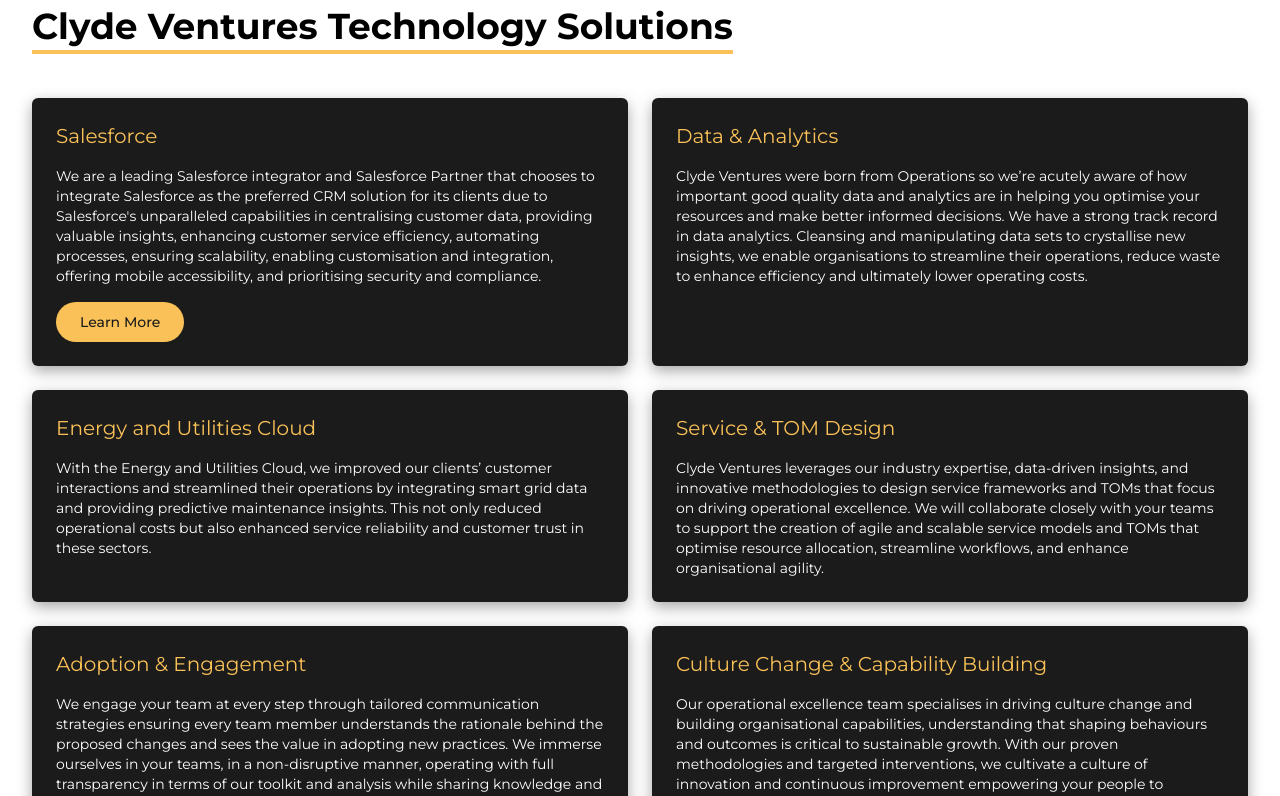
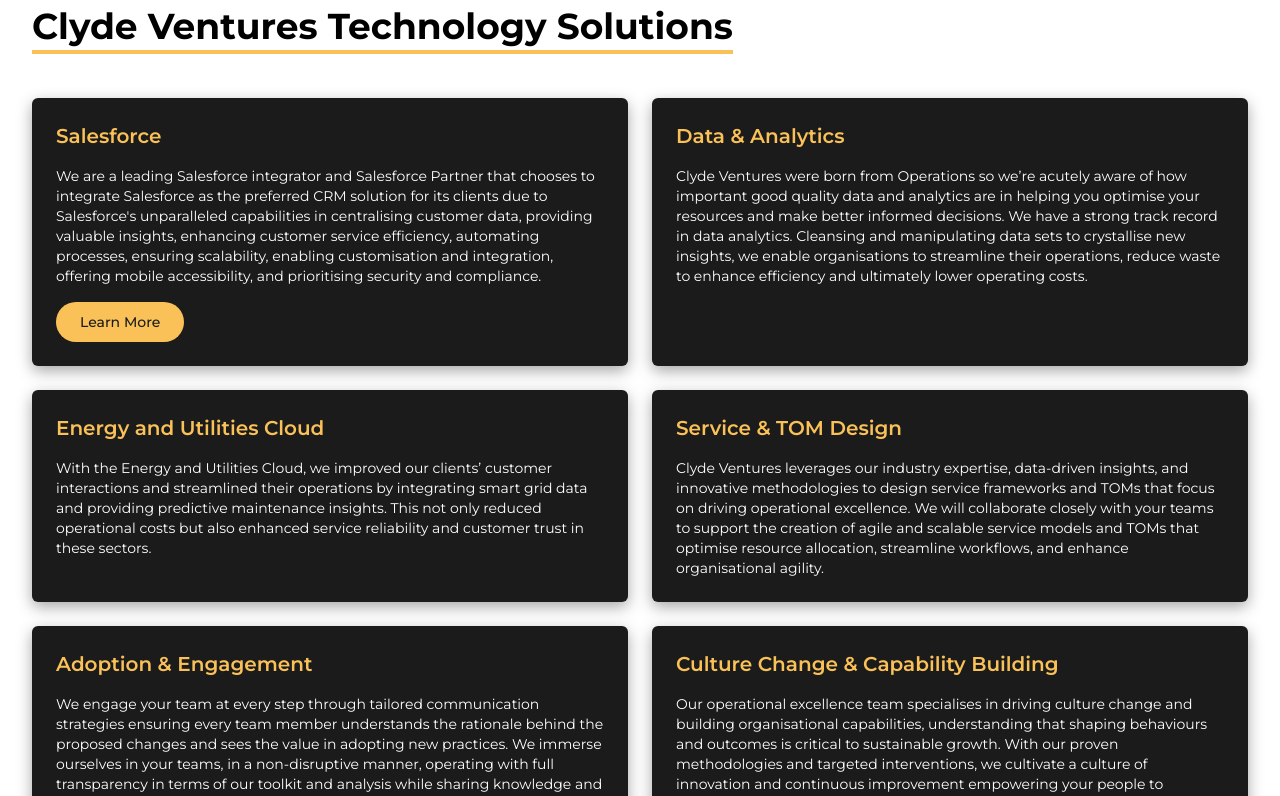
Before and after one commit to luke-meadows/clyde-ventures-2024, a Next.js app: page /sectors/technology in a window 1280 px wide. Shown: the part 1200-1996 px from the top of the page. Built offline with nearby package versions, Linux system fonts and the light colour scheme.

Commit message:
font-changes

```diff
--- a/components/SectorSolutionsGrid.js
+++ b/components/SectorSolutionsGrid.js
@@ -398,7 +398,7 @@
           >
             <div className="card-top flex justify-between pb-4">
               <div className="card-top-left flex gap-4 items-center">
-                <h3 className="font-normal text-xl text-primary-orange">
+                <h3 className="font-semibold text-xl text-primary-orange">
                   {card.title}
                 </h3>
               </div>
--- a/components/SolutionsGrid.js
+++ b/components/SolutionsGrid.js
@@ -285,7 +285,7 @@
               <div>
                 <div className="card-top flex justify-between pb-4">
                   <div className="card-top-left flex gap-4 items-center">
-                    <h3 className="font-normal text-xl text-primary-orange">
+                    <h3 className="font-semibold text-xl text-primary-orange">
                       {card.title}
                     </h3>
                   </div>
--- a/components/education/CourseModules.js
+++ b/components/education/CourseModules.js
@@ -92,7 +92,7 @@
                 className="p-4 bg-black card-rounding text-white shadow-bottom"
               >
                 <div>
-                  <h5 className="text-lg mb-1 font-medium text-primary-orange">
+                  <h5 className="text-lg mb-1 text-primary-orange">
                     {module.title}
                   </h5>
                   <p className="text-sm font-normal">{module.description}</p>
```
